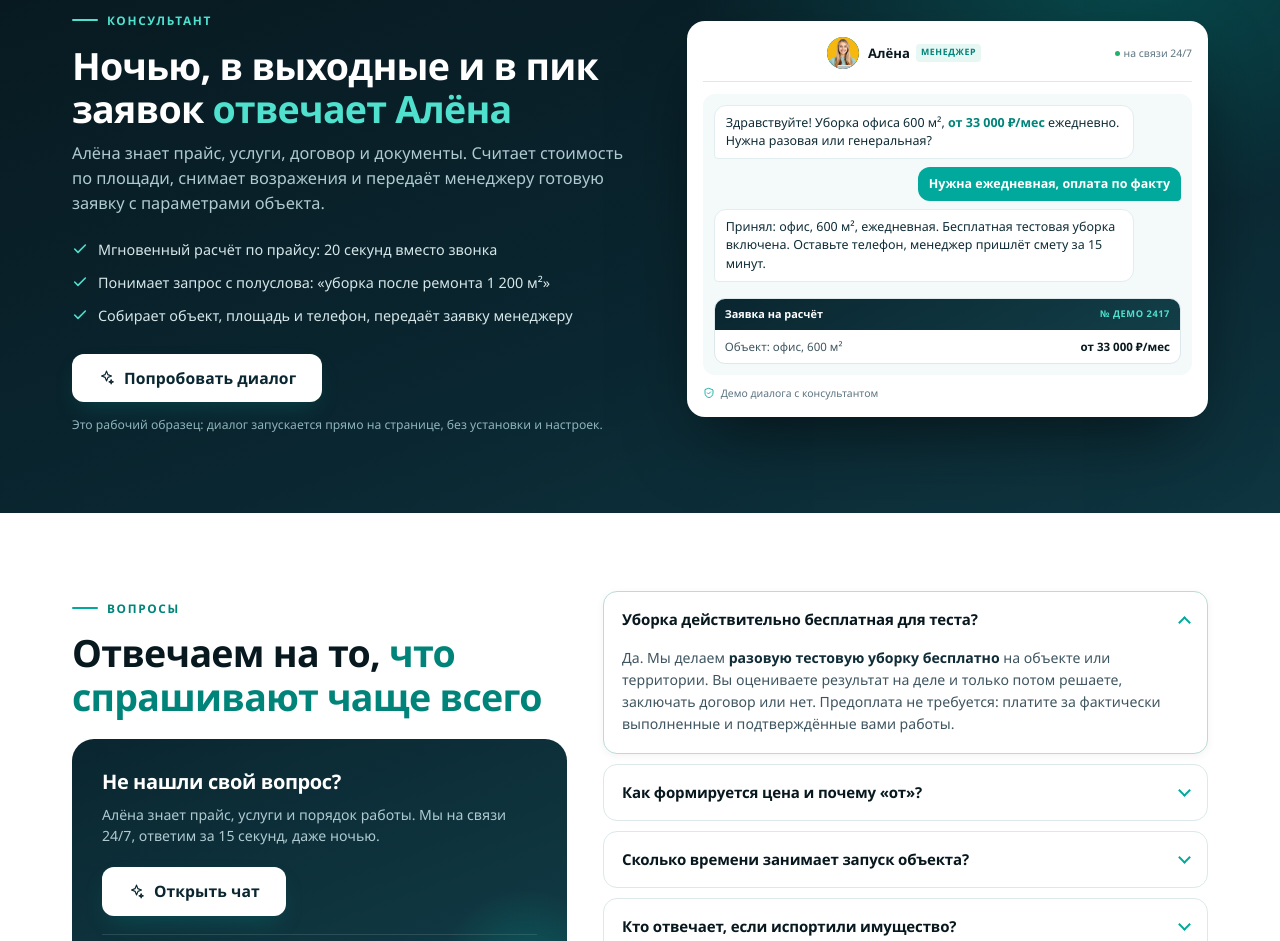
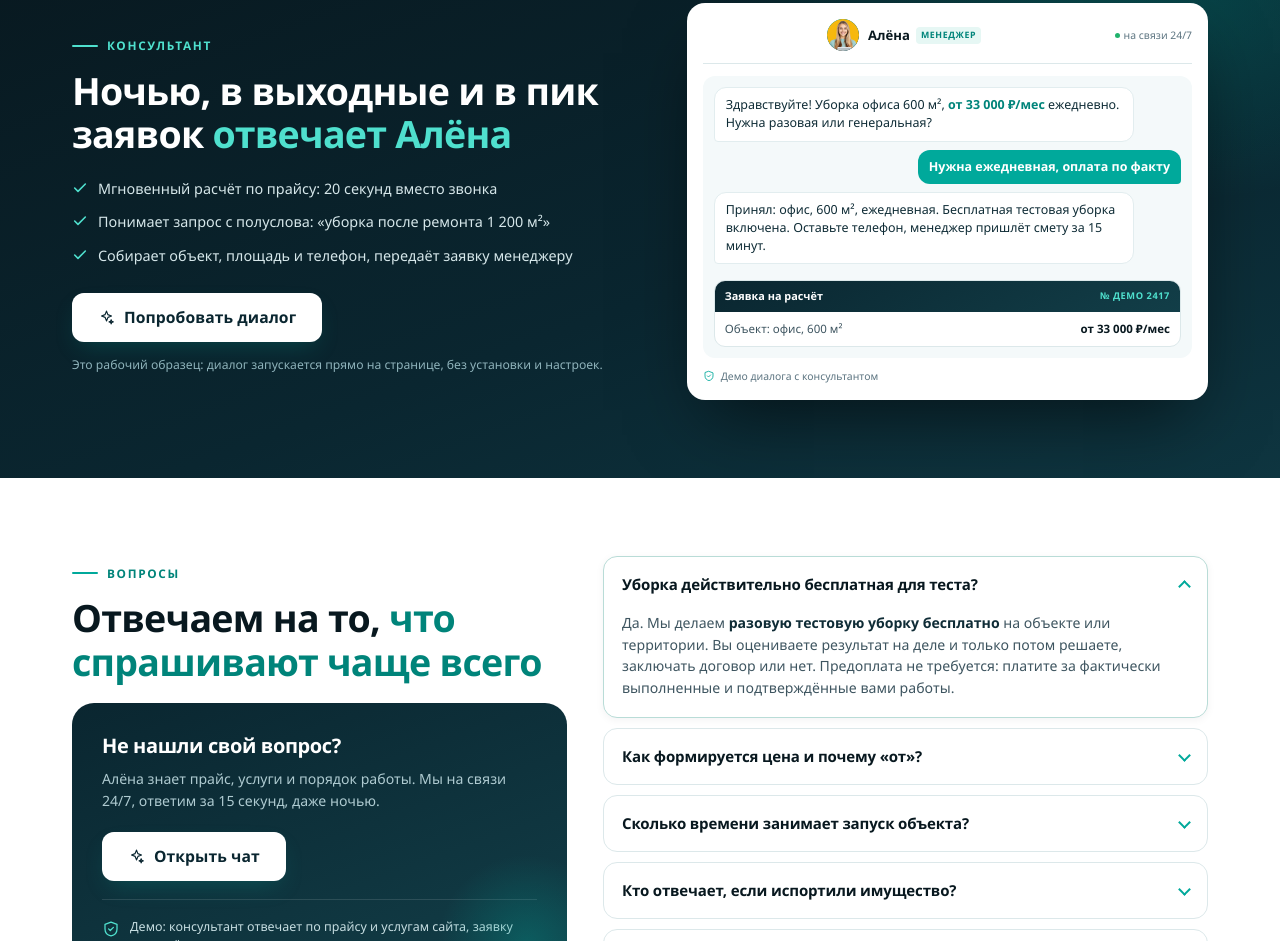
Before and after one commit to yterentievsales-debug/prime-cleaning-demo, a plain HTML site: page index.html in a window 1280 px wide. Shown: the part 7806-8747 px from the top of the page. Drawn offline with Linux system fonts and the light colour scheme.

Commit message:
Убираю абзац про Алёну в секции консультанта

```diff
--- a/index.html
+++ b/index.html
@@ -1561,8 +1561,7 @@ footer.site .demo-note{background:rgba(255,255,255,.06);border:1px solid rgba(25
     <div class="reveal">
       <span class="eyebrow">консультант</span>
       <h2 class="sec" style="color:#fff">Ночью, в выходные и в пик заявок <em>отвечает Алёна</em></h2>
-      <p class="lead">Алёна знает прайс, услуги, договор и документы. Считает стоимость по площади, снимает возражения и передаёт менеджеру готовую заявку с параметрами объекта.</p>
-      <ul class="cta-list">
+            <ul class="cta-list">
         <li><svg class="ico"><use href="#i-check"/></svg>Мгновенный расчёт по прайсу: 20 секунд вместо звонка</li>
         <li><svg class="ico"><use href="#i-check"/></svg>Понимает запрос с полуслова: «уборка после ремонта 1 200 м²»</li>
         <li><svg class="ico"><use href="#i-check"/></svg>Собирает объект, площадь и телефон, передаёт заявку менеджеру</li>
```
